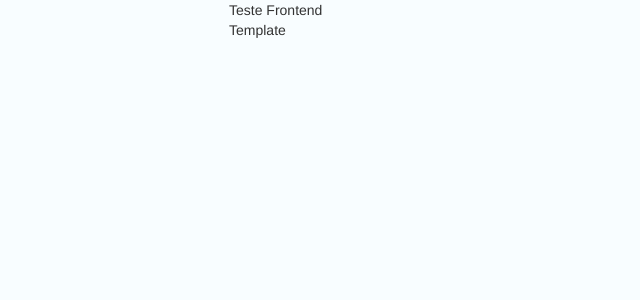
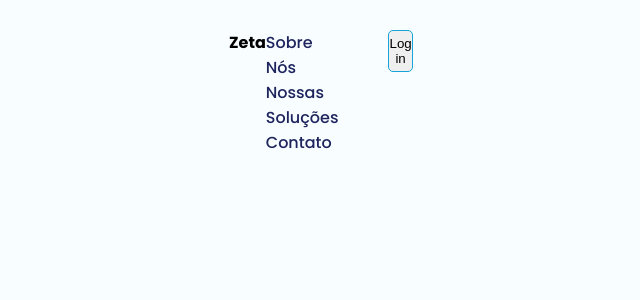
Before and after one commit to seixasluan/frontend-zeta, a React (Vite) app: page / in a window 1280 px wide. Shown: the top 300 px of the page, without its empty margins (356-996 px from the left). Built offline with nearby package versions, Linux system fonts and the light colour scheme.

Commit message:
add style to components

```diff
--- a/index.html
+++ b/index.html
@@ -3,10 +3,11 @@
   <head>
     <meta charset="UTF-8" />
     <meta name="viewport" content="width=device-width, initial-scale=1.0" />
+    <link rel="preconnect" href="https://fonts.googleapis.com">
+    <link rel="preconnect" href="https://fonts.gstatic.com" crossorigin>
+    <link href="https://fonts.googleapis.com/css2?family=Poppins:wght@300;400;500;700&display=swap" rel="stylesheet">
+
     <title>Zeta</title>
-    <link rel="stylesheet" href="https://maxcdn.bootstrapcdn.com/bootstrap/3.4.1/css/bootstrap.min.css">
-    <script src="https://ajax.googleapis.com/ajax/libs/jquery/3.6.3/jquery.min.js"></script>
-    <script src="https://maxcdn.bootstrapcdn.com/bootstrap/3.4.1/js/bootstrap.min.js"></script>
   </head>
   <body>
     <div id="root"></div>
--- /dev/null
+++ b/src/atoms/Button/index.tsx
@@ -0,0 +1,7 @@
+import * as S from './styles';
+
+const Button = () => {
+    return <S.Container>Log in</S.Container>
+}
+
+export default Button;
--- /dev/null
+++ b/src/atoms/Button/styles.tsx
@@ -0,0 +1,11 @@
+import styled from "styled-components";
+
+export const Container = styled.button`
+    width: 130px;
+    heigth: 42px;
+    border: 1px solid #17a4d8;
+    color: #17a4d0
+    font-size: 14px;
+    margin-left: 25px;
+    border-radius: 5px
+`
--- /dev/null
+++ b/src/molecules/Logo/index.tsx
@@ -0,0 +1,5 @@
+const Logo = () => {
+    return <div><strong>Zeta</strong></div>
+}
+
+export default Logo;
--- /dev/null
+++ b/src/organisms/Header/index.tsx
@@ -0,0 +1,14 @@
+import * as S from './styles';
+import Logo from '../../molecules/Logo';
+import Menu from '../Menu';
+import Button from '../../atoms/Button';
+
+const Header = () => {
+    return <S.Box>
+        <Logo/>
+        <Menu/>
+        <Button/>
+    </S.Box>
+}
+
+export default Header;
--- /dev/null
+++ b/src/organisms/Header/styles.ts
@@ -0,0 +1,10 @@
+import styled from "styled-components";
+
+export const Box = styled.header`
+    margin-top: 30px;
+    height: 42px;
+    display: flex;
+    flex-direction: row;
+    justify-content: space-between;
+    align-item: center;
+`
--- /dev/null
+++ b/src/organisms/Menu/index.tsx
@@ -0,0 +1,17 @@
+import * as S from './style';
+
+const Menu = () => {
+    return<S.MenuList>
+        <S.ItemList>
+            <a href='#'>Sobre Nós</a>
+        </S.ItemList>
+        <S.ItemList>
+            <a href='#'>Nossas Soluções</a>
+        </S.ItemList>
+        <S.ItemList>
+            <a href='#'>Contato</a>
+        </S.ItemList>
+    </S.MenuList>
+}
+
+export default Menu;
--- /dev/null
+++ b/src/organisms/Menu/style.ts
@@ -0,0 +1,15 @@
+import styled from "styled-components";
+
+export const MenuList = styled.ul`
+    margin-left: auto;
+`;
+
+export const ItemList = styled.li`
+    display: inline-block;
+    margin-right: 25px;
+    font-weight: 500;
+
+    a {
+        color: #1e255e;
+    }
+`;
--- a/src/styles/global.ts
+++ b/src/styles/global.ts
@@ -13,6 +13,7 @@ const globalStyle = createGlobalStyle`
 
     body {
         background-color: #F8FDFF;
+        font-family: 'Poppins', sans-serif;
     }
 
     button {
--- a/src/templates/Frontend/index.tsx
+++ b/src/templates/Frontend/index.tsx
@@ -1,13 +1,14 @@
 import * as S from "./styles";
+import Header from "../../organisms/Header";
 
 type FrontendProps = {
     children: React.ReactNode;
 }
 
 const Frontend = ({children}: FrontendProps) => {
-    return (
-        <S.Container>Teste Frontend {children}</S.Container>
-    );
-}
+    return <S.Container>
+        <Header/>
+    </S.Container>
+};
 
 export default Frontend;
```
